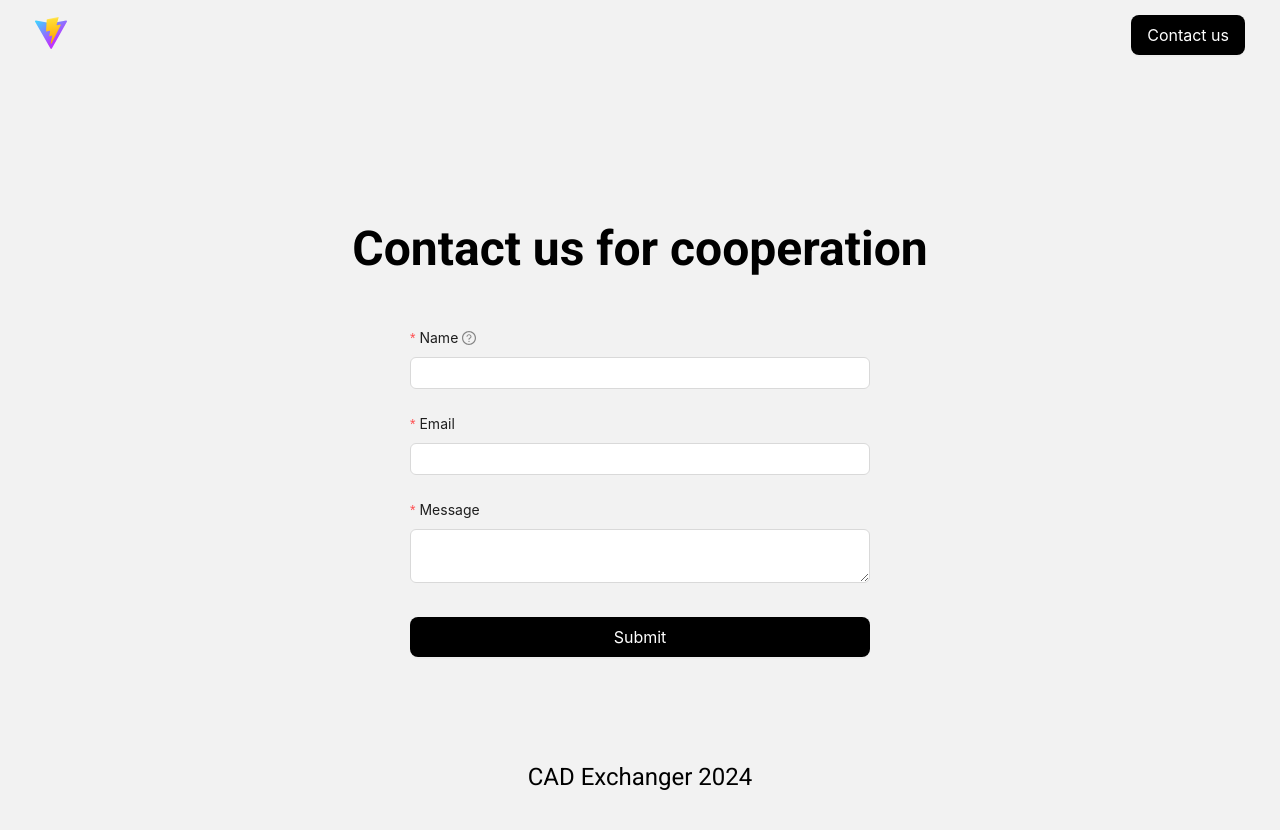
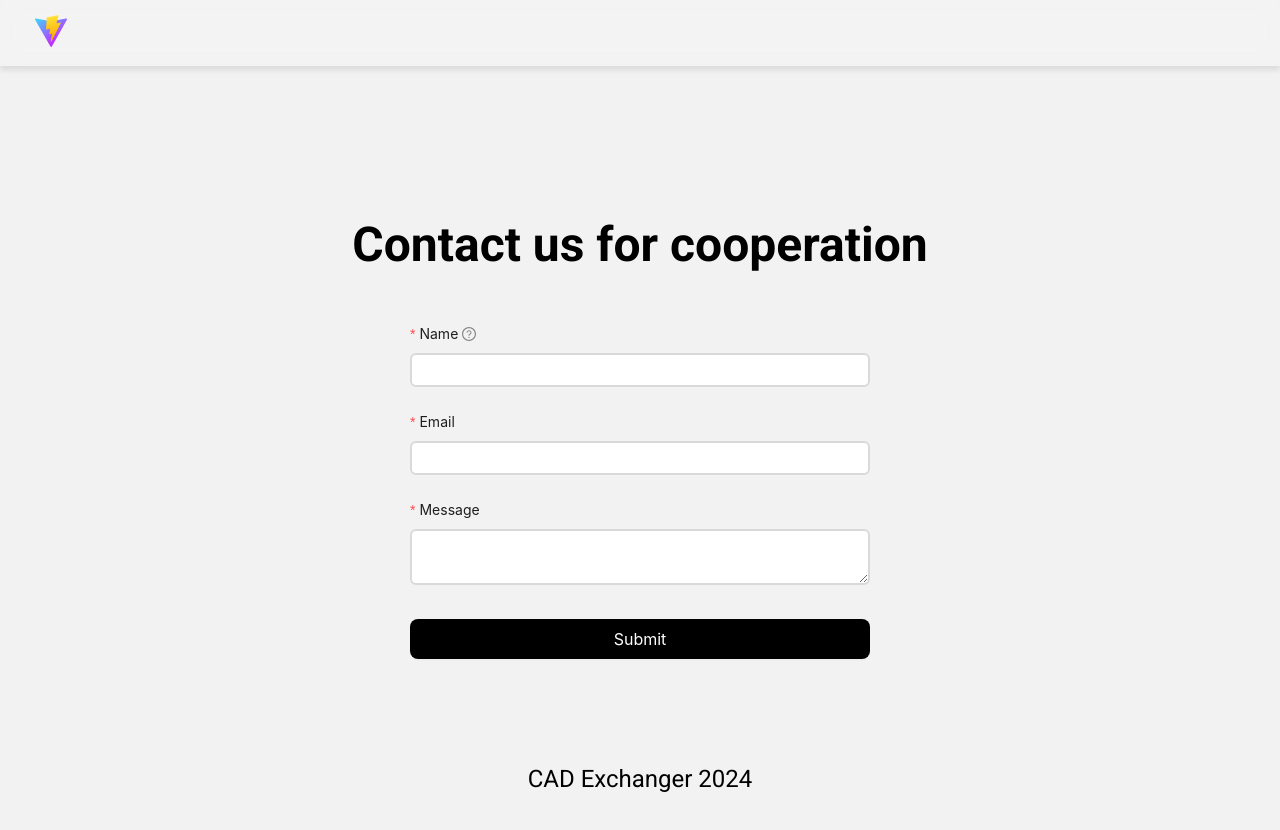
Before and after one commit to Aliskhan228/cad-test-task, a React (Vite) app: page /contact in a window 1280 px wide. Shown: the top 830 px of the page. Built offline with nearby package versions, Linux system fonts and the light colour scheme.

Commit message:
CustomInput component, SEO meta tags for pages, improved video performance

```diff
--- a/index.html
+++ b/index.html
@@ -5,12 +5,29 @@
 	<meta charset="UTF-8" />
 	<link rel="icon" type="image/svg+xml" href="/vite.svg" />
 	<meta name="viewport" content="width=device-width, initial-scale=1.0" />
-	<title>CAD Test task</title>
+	<!-- Open Graph -->
+	<meta property="og:title" content="CAD Exchanger" />
+	<meta property="og:description"
+		content="We provide innovative solutions for schools and universities, helping students develop skills that will be in demand in the future." />
+	<meta property="og:image"
+		content="https://encrypted-tbn0.gstatic.com/images?q=tbn:ANd9GcQrRWnUT1OdxrUCtRn8gPke-kOZFzc8JAAflQ&s" />
+
+	<!-- Twitter Card -->
+	<meta name="twitter:card" content="summary_large_image" />
+	<meta name="twitter:title" content="CAD Exchanger" />
+	<meta name="twitter:description"
+		content="We provide innovative solutions for schools and universities, helping students develop skills that will be in demand in the future." />
+	<meta name="twitter:image"
+		content="https://encrypted-tbn0.gstatic.com/images?q=tbn:ANd9GcQrRWnUT1OdxrUCtRn8gPke-kOZFzc8JAAflQ&s" />
+
+	<!-- <title>CAD Exchanger</title> -->
 	<link href="https://fonts.googleapis.com/css2?family=Roboto:wght@400;700&display=swap" rel="stylesheet">
+	<!-- <link rel="stylesheet" href="node_modules/lite-youtube-embed/src/lite-yt-embed.css" /> -->
 </head>
 
 <body>
 	<div id="root"></div>
+	<!-- <script src="node_modules/lite-youtube-embed/src/lite-yt-embed.js"></script> -->
 	<script type="module" src="/src/main.tsx"></script>
 </body>
 
--- a/package.json
+++ b/package.json
@@ -11,8 +11,11 @@
   },
   "dependencies": {
     "antd": "^5.21.6",
+    "axios": "^1.7.7",
     "react": "^18.3.1",
     "react-dom": "^18.3.1",
+    "react-helmet-async": "^2.0.5",
+    "react-lite-youtube-embed": "^2.4.0",
     "react-router-dom": "^6.27.0",
     "styled-components": "^6.1.13"
   },
--- a/src/components/Card.tsx
+++ b/src/components/Card.tsx
@@ -7,6 +7,17 @@ const CardWrapper = styled.div`
   flex-direction: column;
   gap: 20px;
   width: 100%;
+	color: #fff;
+  background: rgba(255, 255, 255, 0.1);
+  backdrop-filter: blur(10px);
+  border-radius: 8px;
+  padding: 20px;
+  box-shadow: 0 4px 6px rgba(0, 0, 0, 0.1);
+  transition: transform 0.3s;
+
+  &:hover {
+    transform: scale(1.1);
+  }
 `;
 
 const CardTitle = styled.h4`
--- /dev/null
+++ b/src/components/CustomInput.tsx
@@ -0,0 +1,36 @@
+import { Input } from "antd";
+import styled from "styled-components";
+
+const baseInputStyles = `
+  border: 2px solid #d9d9d9;
+  transition: border-color 0.3s;
+
+  &:focus {
+    border-color: #1890ff;
+    box-shadow: 0 0 5px rgba(24, 144, 255, 0.5);
+  }
+
+  &:hover {
+    border-color: #40a9ff;
+  }
+
+  &.ant-input-disabled {
+    background-color: #f5f5f5;
+  }
+
+  &.ant-input-status-error {
+    border-color: #ff4d4f;
+  }
+`;
+
+const CustomInput = styled(Input)`
+  ${baseInputStyles}
+`;
+
+// Кастомизированный компонент TextArea
+const CustomTextArea = styled(Input.TextArea)`
+  ${baseInputStyles}
+`;
+
+// Экспорт компонентов
+export { CustomInput, CustomTextArea };
--- a/src/components/Footer.tsx
+++ b/src/components/Footer.tsx
@@ -1,6 +1,7 @@
+import React from "react";
 import styled from "styled-components";
 
-const Footer = () => {
+const Footer: React.FC = () => {
   const FooterWrapper = styled.footer`
     text-align: center;
     padding: 3em;
@@ -9,7 +10,7 @@ const Footer = () => {
     @media (max-width: 768px) {
       font-size: 1rem;
     }
-	`
+  `;
 
   return <FooterWrapper>CAD Exchanger 2024</FooterWrapper>;
 };
--- a/src/components/Header.tsx
+++ b/src/components/Header.tsx
@@ -1,27 +1,37 @@
-import { Link } from "react-router-dom";
+import { Link, useLocation } from "react-router-dom";
 import { Button } from "antd";
 import styled from "styled-components";
+import React from "react";
 
 const HeaderWrapper = styled.header`
+  position: sticky;
+  top: 0;
+  z-index: 1000;
   display: flex;
   justify-content: space-between;
   align-items: center;
   padding: 15px 35px;
-	position: sticky;
+	background: rgba(255, 255, 255, 0.1);
+  backdrop-filter: blur(10px);
+  box-shadow: 0 4px 6px rgba(0, 0, 0, 0.1);
 `;
 
-function Header() {
+const Header: React.FC = () => {
+  const location = useLocation();
+
   return (
     <HeaderWrapper>
       <Link to='/'>
         <img src='/public/vite.svg' alt='Logo of company' />
       </Link>
-      <Link to="/contact">
-      	<Button color='default' variant='solid' size="large">
+      {location.pathname !== "/contact" && (
+        <Link to='/contact'>
+          <Button color='default' variant='solid' size='large'>
             Contact us
           </Button>
         </Link>
+      )}
     </HeaderWrapper>
   );
-}
+};
 export default Header;
--- a/src/pages/Contact.tsx
+++ b/src/pages/Contact.tsx
@@ -1,17 +1,12 @@
-import { Button, Form, Input } from "antd";
+import React, { useState } from "react";
+import { Button, Form, FormProps } from "antd";
 import styled from "styled-components";
 import Title from "../components/Title";
-
-// const formItemLayout = {
-//   labelCol: {
-//     xs: { span: 24 },
-//     sm: { span: 6 },
-//   },
-//   wrapperCol: {
-//     xs: { span: 24 },
-//     sm: { span: 14 },
-//   },
-// };
+import axios from "axios";
+import { FormFields } from "../types/types";
+import { Link } from "react-router-dom";
+import { CustomInput, CustomTextArea } from "../components/CustomInput";
+import { Helmet, HelmetProvider } from "react-helmet-async";
 
 const ContactWrapper = styled.div`
   display: flex;
@@ -35,23 +30,60 @@ const ButtonWrapper = styled.div`
   margin: 10px 0;
 `;
 
-const Contact = () => {
+const helmetContext = {};
+
+const Contact: React.FC = () => {
+  const [message, setMessage] = useState("");
+
+  const onFinish: FormProps<FormFields>["onFinish"] = async (values) => {
+    const response = await axios.post(
+      "http://localhost:8081/api/contact",
+      values
+    );
+
+    console.log(values);
+    setMessage(response.data.message);
+  };
+
+  if (message) {
     return (
       <ContactWrapper>
+        <Title align='center'>{message}</Title>
+        <Link to='/'>
+          <Button type='link'>Go to Home</Button>
+        </Link>
+      </ContactWrapper>
+    );
+  }
+
+  return (
+    <HelmetProvider context={helmetContext}>
+      <ContactWrapper>
+        <Helmet>
+          <title>Связаться с CAD Exchanger</title>
+          <meta
+            name='description'
+            content='Свяжитесь с нами, чтобы получить больше информации о наших услугах. Мы всегда готовы помочь!'
+          />
+          <meta
+            name='keywords'
+            content='контакты, связь, поддержка клиентов, запросы, CAD Exchanger, услуги'
+          />
+        </Helmet>
         <Title align='center'>Contact us for cooperation</Title>
         <FormWrapper>
-        <Form layout='vertical'>
-          <Form.Item
+          <Form layout='vertical' onFinish={onFinish}>
+            <Form.Item<FormFields>
               label='Name'
               name='name'
               tooltip='How should we address you?'
               colon={false}
               rules={[{ required: true, message: "Please enter your name!" }]}
             >
-            <Input type='text' />
+              <CustomInput />
             </Form.Item>
 
-          <Form.Item
+            <Form.Item<FormFields>
               label='Email'
               name='email'
               colon={false}
@@ -63,28 +95,46 @@ const Contact = () => {
                 { required: true, message: "Please enter your email address!" },
               ]}
             >
-            <Input />
+              <CustomInput />
             </Form.Item>
 
-          <Form.Item
+            <Form.Item<FormFields>
               label='Message'
               name='message'
               colon={false}
               rules={[{ required: true, message: "Please write message!" }]}
             >
-            <Input.TextArea />
+              <CustomTextArea />
             </Form.Item>
-        </Form>
 
             <Form.Item>
               <ButtonWrapper>
-            <Button color='default' variant='solid' size='large' block>
+                <Button
+                  color='default'
+                  variant='solid'
+                  size='large'
+                  block
+                  htmlType='submit'
+                >
                   Submit
                 </Button>
               </ButtonWrapper>
             </Form.Item>
+          </Form>
         </FormWrapper>
       </ContactWrapper>
+    </HelmetProvider>
   );
+  <Helmet>
+    <title>Связаться с [Название компании]</title>
+    <meta
+      name='description'
+      content='Свяжитесь с нами, чтобы получить больше информации о наших услугах. Мы всегда готовы помочь!'
+    />
+    <meta
+      name='keywords'
+      content='контакты, связь, поддержка клиентов, запросы, [Название компании], услуги'
+    />
+  </Helmet>;
 };
 export default Contact;
--- a/src/pages/Home.tsx
+++ b/src/pages/Home.tsx
@@ -5,6 +5,10 @@ import { cards } from "../data/cardsData";
 import { Button } from "antd";
 import { Link } from "react-router-dom";
 import Title from "../components/Title";
+import React from "react";
+import LiteYouTubeEmbed from "react-lite-youtube-embed";
+import "react-lite-youtube-embed/dist/LiteYouTubeEmbed.css";
+import { Helmet, HelmetProvider } from "react-helmet-async";
 
 const HomeWrapper = styled.section`
   width: 100%;
@@ -40,8 +44,8 @@ const ContentWrapper = styled.div`
 `;
 
 const Description = styled.p`
+  font-size: 1.2rem;
   width: 50%;
-  font-size: 1.2rem;
 
   @media (max-width: 1440px) {
     width: 100%;
@@ -50,6 +54,7 @@ const Description = styled.p`
   @media (max-width: 1024px) {
     font-size: 1.2rem;
     text-align: center;
+    width: 70%;
   }
 
   @media (max-width: 768px) {
@@ -102,9 +107,30 @@ const SectionWrapper = styled.section`
   padding: 30px 0;
 `;
 
-function Home() {
+const BenefitsSection = styled.section`
+  background-image: url("https://smarative.com/_next/image?url=https%3A%2F%2Fimages.unsplash.com%2Fphoto-1519614218660-ea0a24a43b4c%3Fcrop%3Dentropy%26cs%3Dtinysrgb%26fit%3Dmax%26fm%3Djpg%26ixid%3DM3wxMTc3M3wwfDF8c2VhcmNofDExfHxvdmVybGF5JTIwbGF5ZXJ8ZW58MHx8fHwxNjg3OTk5MjY4fDA%26ixlib%3Drb-4.0.3%26q%3D80%26w%3D2000&w=3840&q=75");
+  background-repeat: no-repeat;
+  background-size: cover;
+  padding: 20px 0;
+`;
+
+const helmetContext = {};
+
+const Home: React.FC = () => {
   return (
+    <HelmetProvider context={helmetContext}>
       <HomeWrapper>
+        <Helmet>
+          <title>Добро пожаловать в CAD Exchanger</title>
+          <meta
+            name='description'
+            content='Узнайте о CAD Exchanger и наших услугах. Мы предлагаем качественные решения для ваших нужд.'
+          />
+          <meta
+            name='keywords'
+            content='CAD Exchanger, услуги, решения, качественные услуги, инновации, образование'
+          />
+        </Helmet>
         <div>
           <Main>
             <Container>
@@ -114,27 +140,22 @@ function Home() {
                     Education of <br /> the future today
                   </Title>
                   <Description>
-                  We provide innovative solutions for schools and universities,
-                  helping students develop skills that will be in demand in the
-                  future.
+                    We provide innovative solutions for schools and
+                    universities, helping students develop skills that will be
+                    in demand in the future.
                   </Description>
                 </ContentWrapper>
                 <VideoWrapper>
-                <iframe
-                  width='560'
-                  height='315'
-                  src='https://www.youtube.com/embed/dQw4w9WgXcQ?si=FjYp3OSPnqWTqpU_'
-                  title='YouTube video player'
-                  allow='accelerometer; autoplay; clipboard-write; encrypted-media; gyroscope; picture-in-picture; web-share'
-                  referrerPolicy='strict-origin-when-cross-origin'
-                  allowFullScreen
-                ></iframe>
+                  <LiteYouTubeEmbed
+                    id='dQw4w9WgXcQ'
+                    title='Rick Astley - Never Gonna Give You Up (Official Music Video)'
+                  />
                 </VideoWrapper>
               </MainWrapper>
             </Container>
           </Main>
 
-        <section>
+          <BenefitsSection>
             <Container>
               <div>
                 <SectionTitle>Our key benefits</SectionTitle>
@@ -148,7 +169,7 @@ function Home() {
                 </ButtonWrapper>
               </div>
             </Container>
-        </section>
+          </BenefitsSection>
 
           <SectionWrapper>
             <Container>
@@ -166,6 +187,7 @@ function Home() {
           </SectionWrapper>
         </div>
       </HomeWrapper>
+    </HelmetProvider>
   );
-}
+};
 export default Home;
--- a/src/types/types.ts
+++ b/src/types/types.ts
@@ -3,3 +3,9 @@ export interface Card {
   title: string;
   description: string;
 }
+
+export type FormFields = {
+	name: string;
+	email: string;
+	message: string;
+}
```
Also changed, not shown: 1 other file (tests, documents, lock files or other folders). Lines whose indentation alone changed are shown as unchanged.
